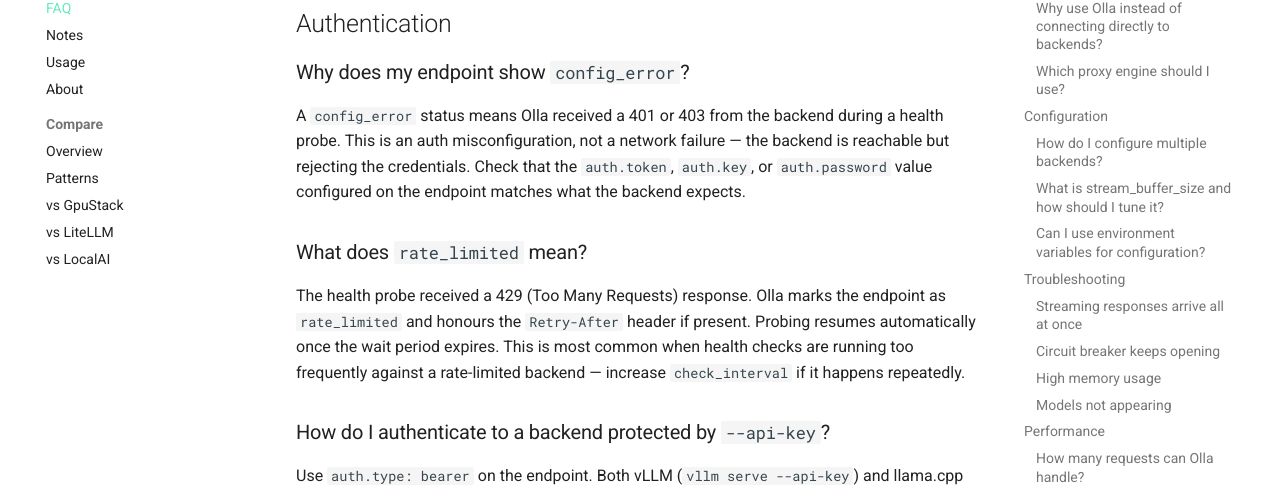
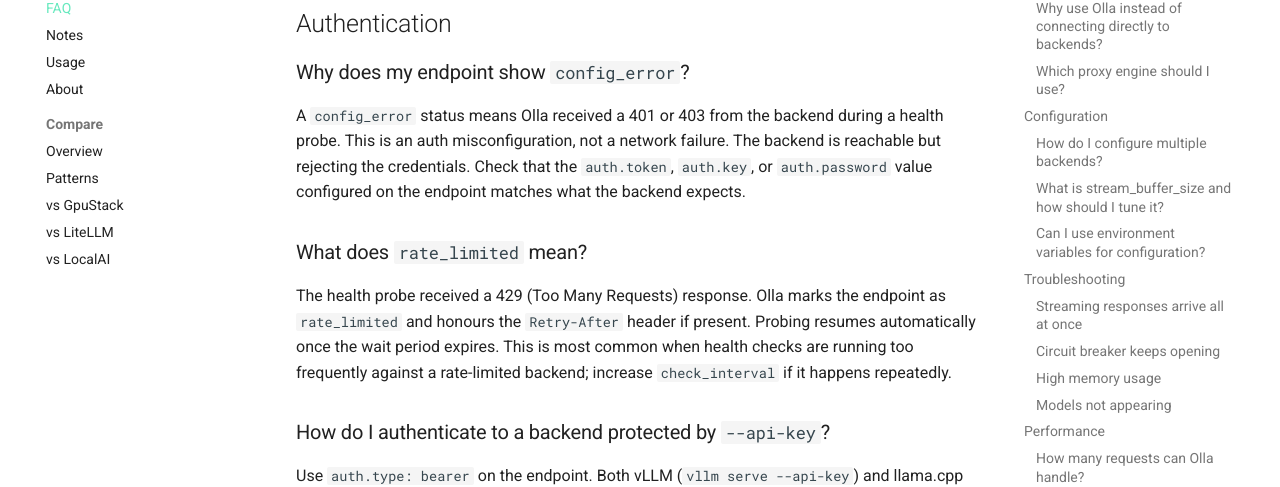
Before and after one commit to leo-3889/olla, an MkDocs documentation site: the page built from docs/content/faq.md, in a window 1280 px wide and 900 px high, scrolled down 6283 px. Shown: the part 154-641 px from the top of the window. Built offline with MkDocs 1.6.1 and Material for MkDocs 9.7.7, drawn with Linux system fonts in a browser that asks for light colours; comment, search, counter and statistics services are not loaded.

```diff
--- a/docs/content/faq.md
+++ b/docs/content/faq.md
@@ -284,11 +284,11 @@ discovery:
 
 ### Why does my endpoint show `config_error`?
 
-A `config_error` status means Olla received a 401 or 403 from the backend during a health probe. This is an auth misconfiguration, not a network failure — the backend is reachable but rejecting the credentials. Check that the `auth.token`, `auth.key`, or `auth.password` value configured on the endpoint matches what the backend expects.
+A `config_error` status means Olla received a 401 or 403 from the backend during a health probe. This is an auth misconfiguration, not a network failure. The backend is reachable but rejecting the credentials. Check that the `auth.token`, `auth.key`, or `auth.password` value configured on the endpoint matches what the backend expects.
 
 ### What does `rate_limited` mean?
 
-The health probe received a 429 (Too Many Requests) response. Olla marks the endpoint as `rate_limited` and honours the `Retry-After` header if present. Probing resumes automatically once the wait period expires. This is most common when health checks are running too frequently against a rate-limited backend — increase `check_interval` if it happens repeatedly.
+The health probe received a 429 (Too Many Requests) response. Olla marks the endpoint as `rate_limited` and honours the `Retry-After` header if present. Probing resumes automatically once the wait period expires. This is most common when health checks are running too frequently against a rate-limited backend; increase `check_interval` if it happens repeatedly.
 
 ### How do I authenticate to a backend protected by `--api-key`?
 
```
Also changed, not shown: docs/content/configuration/practices/security.md (+2 -2 lines).
